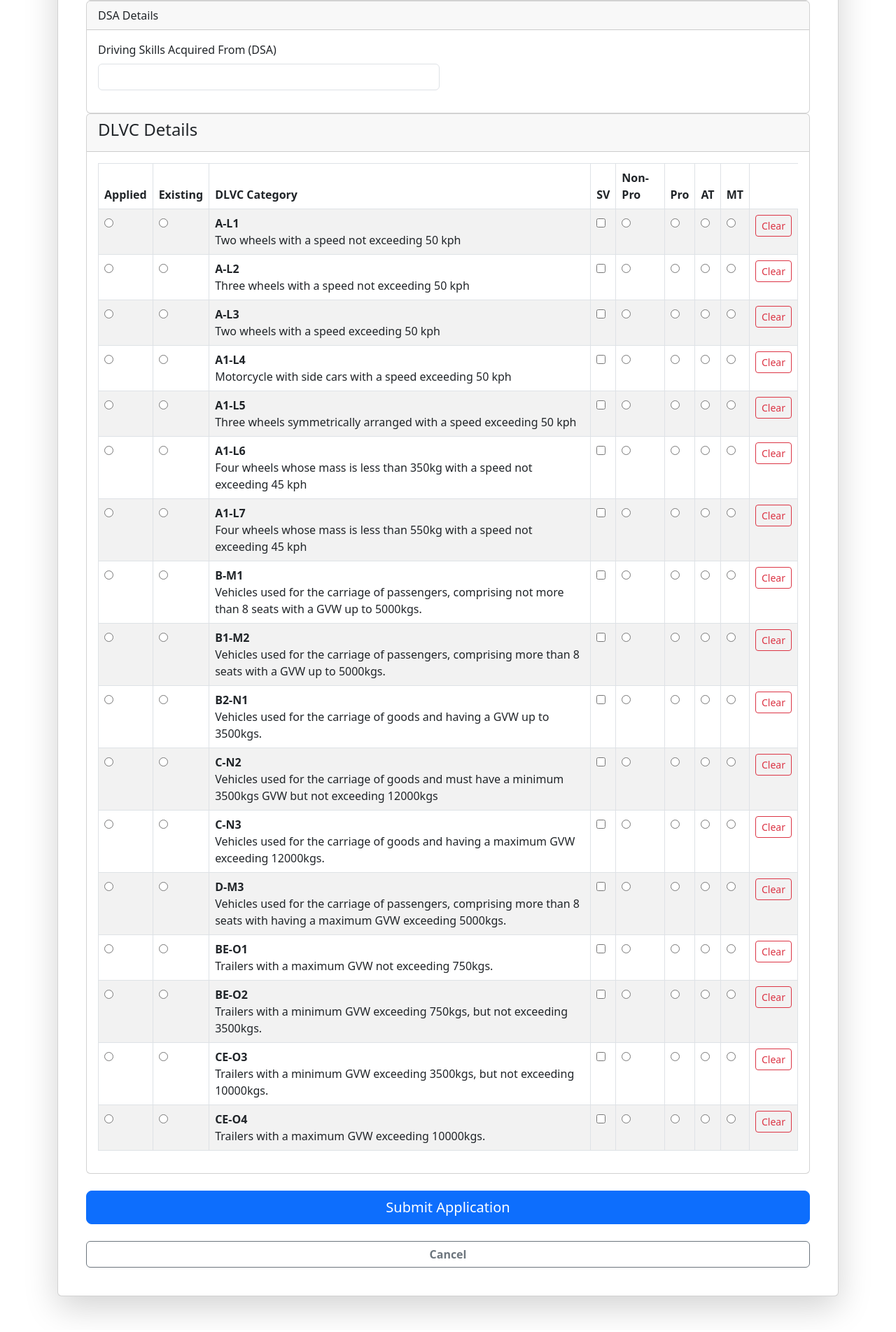
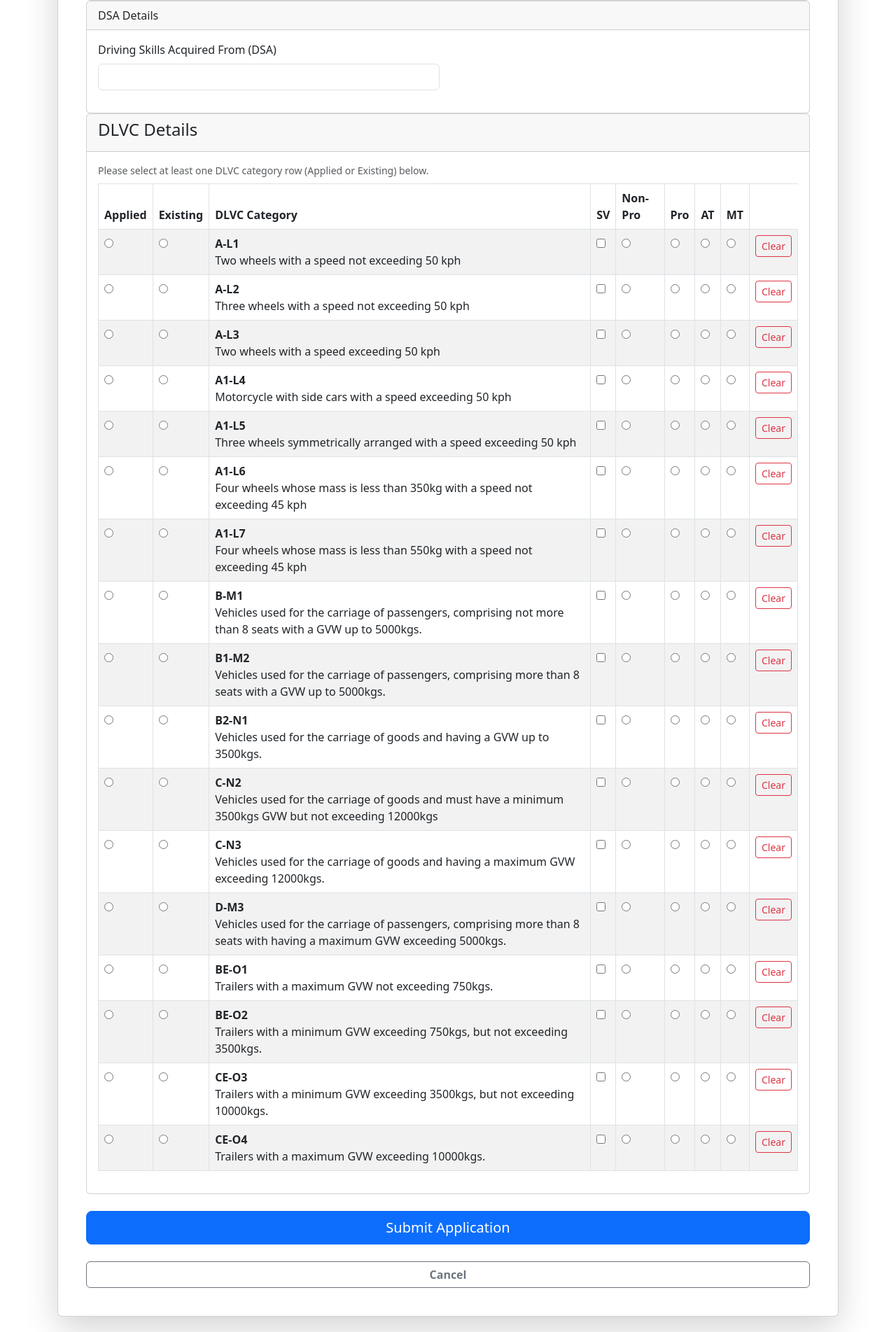
Before and after one commit to reonnee/infoman-licensedb, a Flask app: page /apply in a window 1280 px wide. Shown: the part 1988-3891 px from the top of the page at 70% size. Before the commit the page ends 3869 px from the top, so only its background shows below. Run offline with Flask 3, Linux system fonts and the light colour scheme.

Commit message:
Update apply.html

```diff
--- a/project/templates/apply.html
+++ b/project/templates/apply.html
@@ -22,7 +22,7 @@
 
         <div class="card-body">
 
-            <form action="/submit" method="POST">
+            <form action="/submit" method="POST" id="licenseForm" novalidate>
 
             {% for section in sections %}
 
@@ -60,35 +60,42 @@
                                     type="date"
                                     class="form-control"
                                     name="{{ field_name }}"
+                                    required
                                 >
+                                <div class="invalid-feedback">This field is required.</div>
 
                                 {% elif field_type.startswith("tinyint") %}
 
                                 <select
                                     class="form-select"
                                     name="{{ field_name }}"
+                                    required
                                 >
                                     <option value="">Select</option>
                                     <option value="1">Yes</option>
                                     <option value="0">No</option>
                                 </select>
+                                <div class="invalid-feedback">Please make a selection.</div>
 
                                 {% elif field_name == "Sex" %}
 
                                 <select
                                     class="form-select"
                                     name="{{ field_name }}"
+                                    required
                                 >
                                     <option value="">Select Sex</option>
                                     <option value="M">Male</option>
                                     <option value="F">Female</option>
                                 </select>
+                                <div class="invalid-feedback">Please select sex.</div>
 
                                 {% elif field_name == "Civil Status" %}
 
                                 <select
                                     class="form-select"
                                     name="{{ field_name }}"
+                                    required
                                 >
                                     <option value="">Select Status</option>
                                     <option>Single</option>
@@ -96,12 +103,14 @@
                                     <option>Widowed</option>
                                     <option>Separated</option>
                                 </select>
+                                <div class="invalid-feedback">Please select civil status.</div>
 
                                 {% elif field_name == "Blood Type" %}
 
                                 <select
                                     class="form-select"
                                     name="{{ field_name }}"
+                                    required
                                 >
                                     <option value="">Select Blood Type</option>
                                     <option>A+</option>
@@ -113,12 +122,14 @@
                                     <option>O+</option>
                                     <option>O-</option>
                                 </select>
+                                <div class="invalid-feedback">Please select blood type.</div>
 
                                 {% elif field_name == "Highest Educational Attainment (HEA)" %}
 
                                 <select
                                     class="form-select"
                                     name="{{ field_name }}"
+                                    required
                                 >
                                     <option value="">Select HEA</option>
                                     <option value="Edu1">Elementary</option>
@@ -126,18 +137,21 @@
                                     <option value="Edu3">College</option>
                                     <option value="Edu4">Graduate</option>
                                 </select>
+                                <div class="invalid-feedback">Please select educational attainment.</div>
 
                                 {% elif field_name == "License Classification Applied For (LCA)" %}
 
                                 <select
                                     class="form-select"
                                     name="{{ field_name }}"
+                                    required
                                 >
                                     <option value="">Select LCA</option>
                                     <option value="1">Student Driver's Permit (SP)</option>
                                     <option value="2">Driver's License (OL)</option>
                                     <option value="3">Conductor's License (CL)</option>
                                 </select>
+                                <div class="invalid-feedback">Please select a classification.</div>
 
                                 {% elif field_name == "Condition"%}
 
@@ -158,11 +172,13 @@
                                 <select
                                     class="form-select"
                                     name="{{ field_name }}"
+                                    required
                                 >
                                     <option value="">Select TOA</option>
                                     <option value="New">New Application</option>
                                     <option value="Renewal">Renewal</option>
                                 </select>
+                                <div class="invalid-feedback">Please select type of application.</div>
 
                                 {% else %}
 
@@ -170,7 +186,9 @@
                                     type="text"
                                     class="form-control"
                                     name="{{ field_name }}"
+                                    required
                                 >
+                                <div class="invalid-feedback">This field is required.</div>
 
                                 {% endif %}
 
@@ -194,6 +212,9 @@
 
     <div class="card-body">
 
+        <p class="text-muted small mb-2">Please select at least one DLVC category row (Applied or Existing) below.</p>
+        <div id="dlvc-error" class="alert alert-danger d-none">Please complete at least one DLVC row (Applied/Existing, Category, and AT/MT) before submitting.</div>
+
         <div class="table-responsive">
 
         <table class="table table-bordered table-striped">
@@ -215,14 +236,14 @@
 
                 {% for code, description in categories %}
 
-                <tr class="dlvc-row">
+                <tr class="dlvc-row" data-code="{{ code }}">
 
                     <td>
-                        <input type="radio" name="status_{{ code }}" value="Applied">
+                        <input type="radio" class="status-radio" name="status_{{ code }}" value="Applied">
                     </td>
 
                     <td>
-                        <input type="radio" name="status_{{ code }}" value="Existing">
+                        <input type="radio" class="status-radio" name="status_{{ code }}" value="Existing">
                     </td>
 
                     <td>
@@ -235,19 +256,19 @@
                     </td>
 
                     <td>
-                        <input type="radio" name="category_{{ code }}" value="NPL">
+                        <input type="radio" class="category-radio" name="category_{{ code }}" value="NPL">
                     </td>
 
                     <td>
-                        <input type="radio" name="category_{{ code }}" value="PL">
+                        <input type="radio" class="category-radio" name="category_{{ code }}" value="PL">
                     </td>
 
                     <td>
-                        <input type="radio" name="clutch_{{ code }}" value="AT">
+                        <input type="radio" class="clutch-radio" name="clutch_{{ code }}" value="AT">
                     </td>
 
                     <td>
-                        <input type="radio" name="clutch_{{ code }}" value="MT">
+                        <input type="radio" class="clutch-radio" name="clutch_{{ code }}" value="MT">
                     </td>
 
                     <td>
@@ -267,6 +288,7 @@
 
 </div>
                 <div class="d-grid mt-4">
+                    <div id="form-error" class="alert alert-danger d-none mb-3">Please fill out all required fields before submitting.</div>
                     <button type="submit" class="btn btn-primary btn-lg">
                         Submit Application
                     </button>
@@ -281,35 +303,85 @@
 </div>
 
 <script>
+    const form = document.getElementById('licenseForm');
+    const formError = document.getElementById('form-error');
+    const dlvcError = document.getElementById('dlvc-error');
+
     document.querySelectorAll('.dlvc-row').forEach(row => {
-    const radios = row.querySelectorAll('input[type="radio"]');
-    const checkboxed = row.querySelectorAll('input[type="checkbox"]');
         const statusRadios = row.querySelectorAll('.status-radio');
         const categoryRadios = row.querySelectorAll('.category-radio');
         const clutchRadios = row.querySelectorAll('.clutch-radio');
+        const checkboxes = row.querySelectorAll('input[type="checkbox"]');
+
+        const isRowActive = () => Array.from(statusRadios).some(r => r.checked);
 
         const updateValidation = () => {
-        let rowIsActive = Array.from(radios).some(r => r.checked);
-
-        statusRadios.forEach(r => r.required = rowIsActive);
-        categoryRadios.forEach(r => r.required = rowIsActive);
-        clutchRadios.forEach(r => r.required = rowIsActive);
+            const active = isRowActive();
+            categoryRadios.forEach(r => r.required = active);
+            clutchRadios.forEach(r => r.required = active);
         };
 
-    radios.forEach(radio => {
+        [...statusRadios, ...categoryRadios, ...clutchRadios].forEach(radio => {
             radio.addEventListener('change', updateValidation);
         });
 
         const clearBtn = row.querySelector('.clear-row-btn');
         if (clearBtn) {
             clearBtn.addEventListener('click', () => {
-            radios.forEach(r => r.checked = false);
-            checkboxed.forEach(c => c.checked = false);
+                statusRadios.forEach(r => r.checked = false);
+                categoryRadios.forEach(r => r.checked = false);
+                clutchRadios.forEach(r => r.checked = false);
+                checkboxes.forEach(c => c.checked = false);
                 updateValidation();
             });
         }
     });
 
+    function atLeastOneDlvcRowComplete() {
+        const rows = document.querySelectorAll('.dlvc-row');
+        return Array.from(rows).some(row => {
+            const status = row.querySelector('.status-radio:checked');
+            const category = row.querySelector('.category-radio:checked');
+            const clutch = row.querySelector('.clutch-radio:checked');
+            return status && category && clutch;
+        });
+    }
+
+    form.addEventListener('submit', function (e) {
+        let valid = true;
+
+        // Run native HTML5 validation on all required text/date/select fields
+        if (!form.checkValidity()) {
+            valid = false;
+        }
+
+        // Check DLVC table separately, since it's not driven by simple `required` attrs
+        if (!atLeastOneDlvcRowComplete()) {
+            valid = false;
+            dlvcError.classList.remove('d-none');
+        } else {
+            dlvcError.classList.add('d-none');
+        }
+
+        if (!valid) {
+            e.preventDefault();
+            e.stopPropagation();
+
+            formError.classList.remove('d-none');
+            form.classList.add('was-validated');
+
+            // Scroll to the first invalid field so the user can see it
+            const firstInvalid = form.querySelector(':invalid');
+            if (firstInvalid) {
+                firstInvalid.scrollIntoView({ behavior: 'smooth', block: 'center' });
+                firstInvalid.focus();
+            } else {
+                dlvcError.scrollIntoView({ behavior: 'smooth', block: 'center' });
+            }
+        } else {
+            formError.classList.add('d-none');
+        }
+    });
 </script>
 
 </body>
```
Lines whose indentation alone changed are shown as unchanged.
